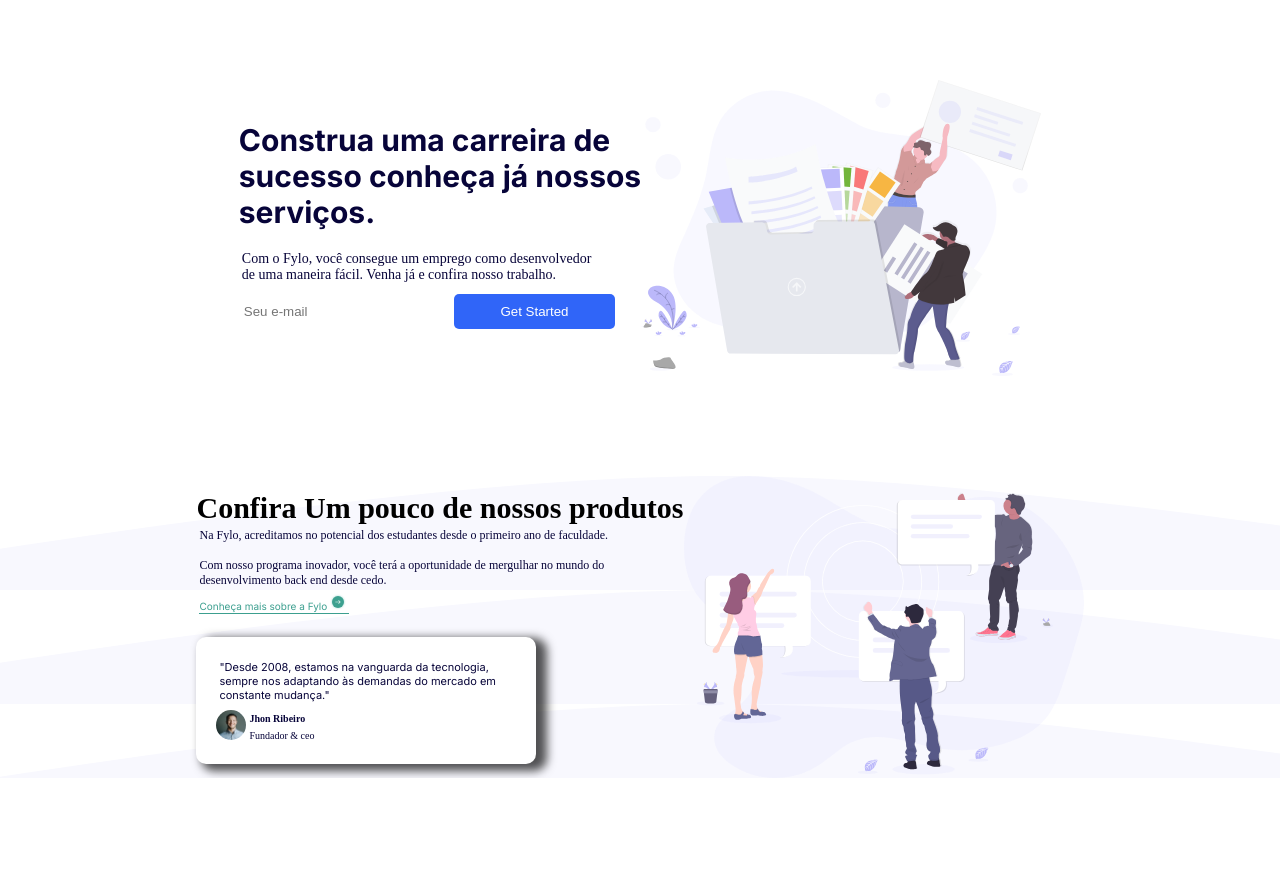
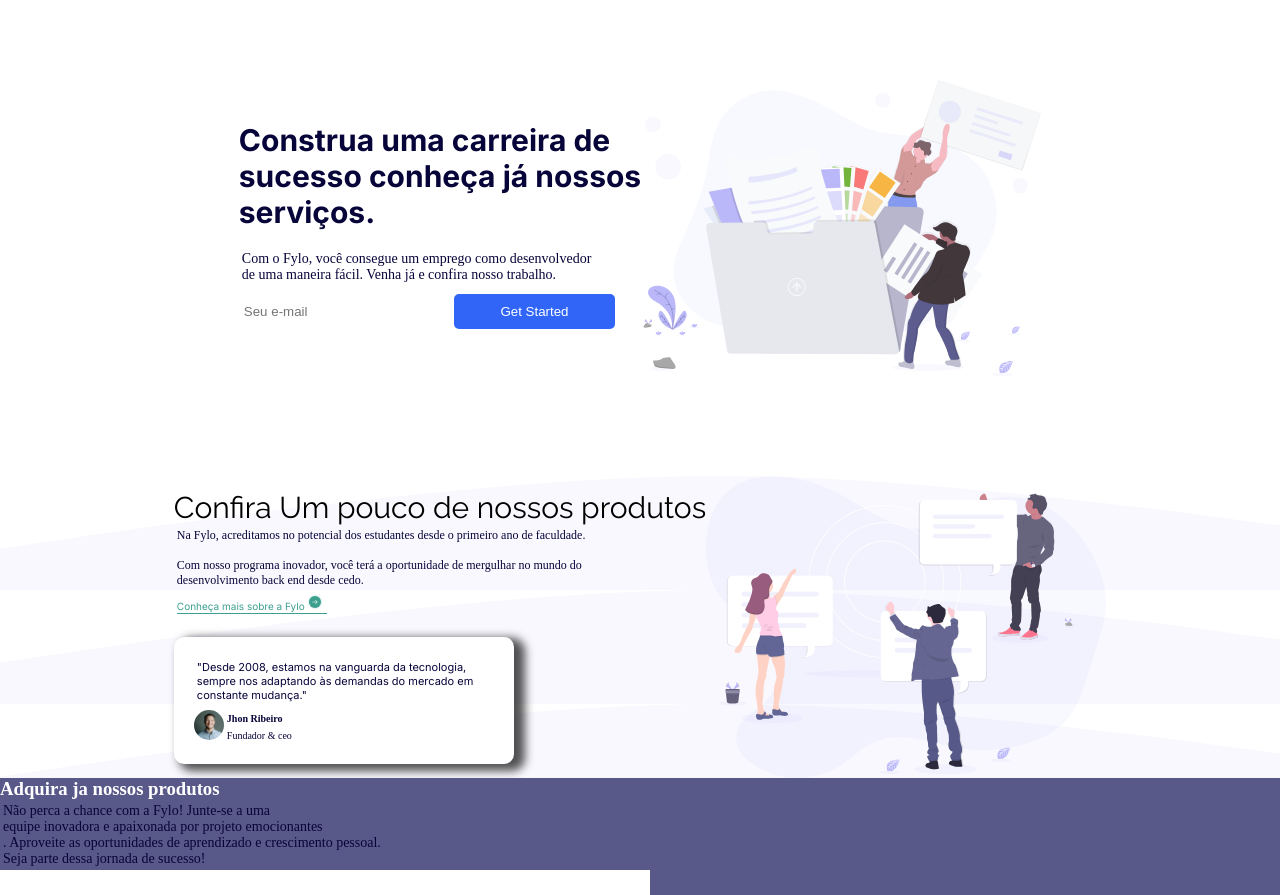
Before and after one commit to carlos676767/pagina-de-vendas, a website built with Vite: page projeto/index.html in a window 1280 px wide. Shown: the part 74-969 px from the top of the page. Before the commit the page ends 852 px from the top, so only its background shows below. Built offline with nearby package versions, Linux system fonts and the light colour scheme; some packages are replaced by stand-ins of ours.

Commit message:
fazendo o footer

```diff
--- a/package.json
+++ b/package.json
@@ -1,5 +1,6 @@
 {
   "dependencies": {
+    "bootstrap": "^5.3.2",
     "sweetalert2": "^11.10.5"
   }
 }
--- a/projeto/index.html
+++ b/projeto/index.html
@@ -10,9 +10,7 @@
   <meta name="e uma pagina de vendas" content="pagina De vendas.">
   <link rel="shortcut icon" href="public/images/logo.svg" type="image/x-icon">
 </head>
-
 <body>
-
   <header>
     <img src="public/images/logo.svg" alt="logo" class="logo">
     <ul class="ul">
@@ -70,6 +68,20 @@
     <img src="public/images/illustration-2.svg" alt="pessoas segurando cartaz" class="pessoas-segurando-cartaz">
   </secction>
   <script type="module" src="/src/main.ts"></script>
+
+  <footer>
+    <div class="main-section" id="main-section-footer">
+      <h3>Adquira ja nossos produtos</h3>
+      <p>Não perca a chance com a Fylo! Junte-se a uma <br>
+        equipe inovadora e apaixonada por projeto emocionantes <br>.
+        Aproveite as oportunidades de aprendizado e crescimento pessoal. <br>
+         Seja parte dessa jornada de sucesso!</p>
+        <input type="email" id="input">
+    </div>
+    <div class="secondary-section" id="secondary-section-footer">
+      <!-- Adicione texto relevante aqui -->
+    </div>
+  </footer>
+
 </body>
-
 </html>
--- a/projeto/src/style.css
+++ b/projeto/src/style.css
@@ -1,13 +1,14 @@
 @import url('https://fonts.googleapis.com/css2?family=Inter:wght@100;400;700&family=Lexend+Deca&family=Pixelify+Sans&family=Raleway&display=swap');
 @import url('https://fonts.googleapis.com/css2?family=Inter:wght@100;400;700&family=Lexend+Deca&family=Pixelify+Sans&family=Raleway:wght@400;700&display=swap');
 
-* {
+*{
   margin: 0;
   padding: 0;
 }
 
 body{
   transition: background-color 0.3s ease;
+
 }
 
 
@@ -239,6 +240,10 @@
 
 h2{
   font-size: 30px;
+  font-family: "Raleway", sans-serif;
+  font-optical-sizing: auto;
+  font-weight: 400;
+  font-style: normal;
 }
 
 input {
@@ -284,6 +289,22 @@
   width: 70px;
   margin-right: 100px;
 }
+
+footer{
+  display: flex;
+  flex-direction: column;
+}
+
+
+.main-section{
+  background-color: hsl(238, 22%, 44%);
+  justify-content: center;
+  align-items: center;
+}
+
+h3{
+  color: white;
+}
 @media(max-width: 767px) {
   main {
     display: flex;
```
Also changed, not shown: 1 other file.
